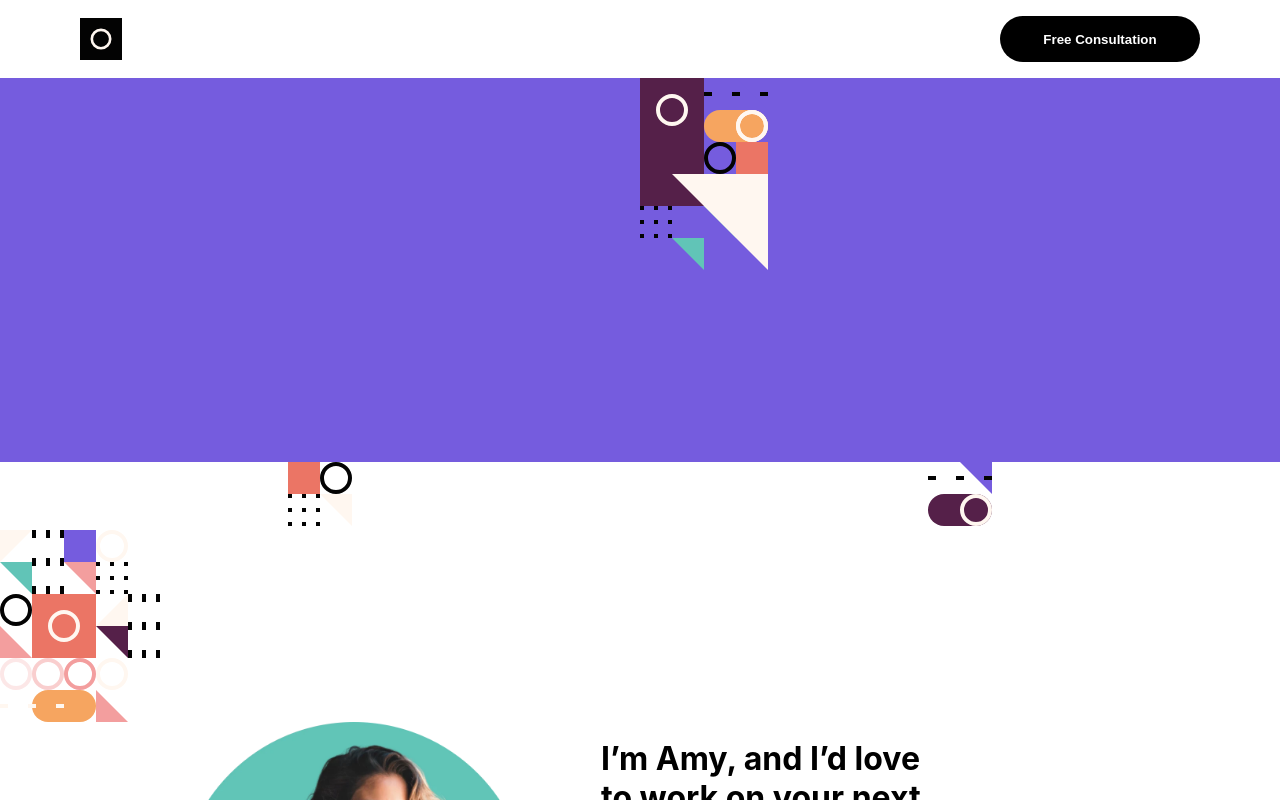
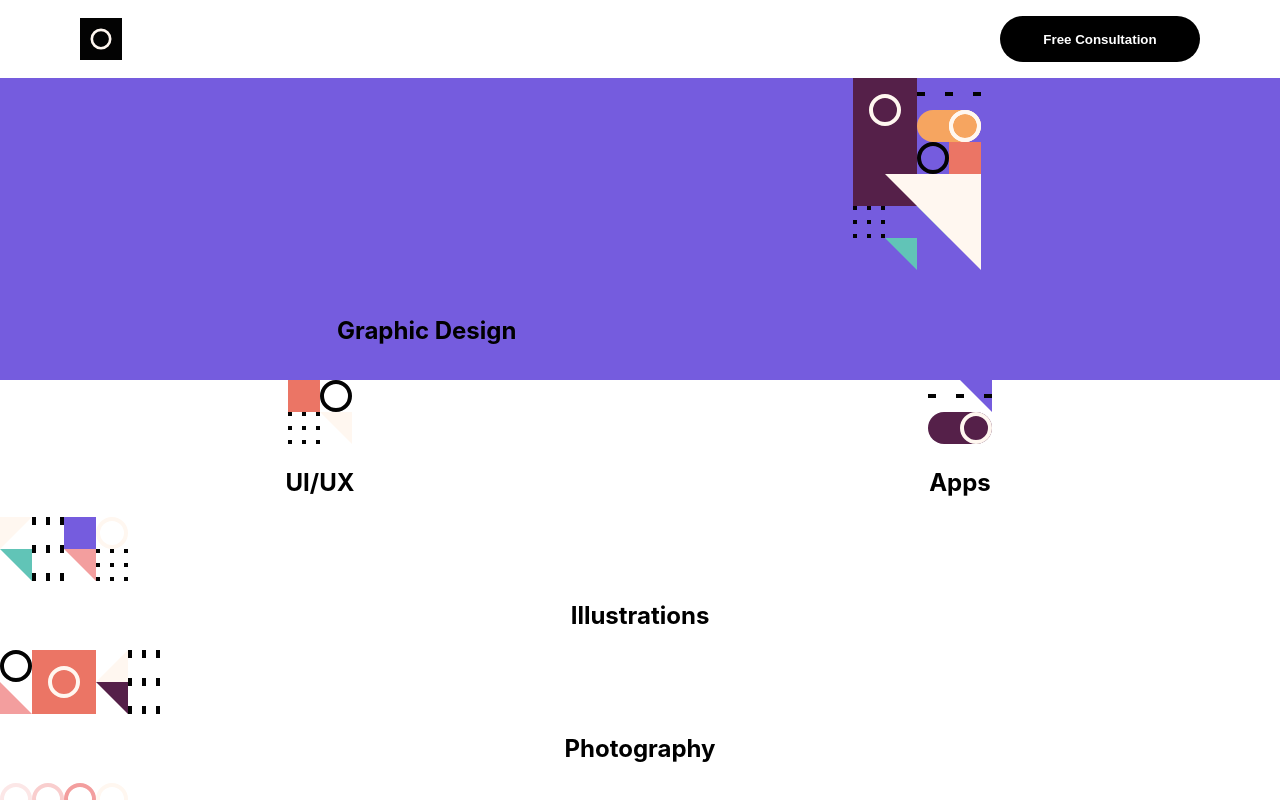
Before and after one commit to jamesbchurch/Single-page-design-portfolio, a React (Create React App) app in the folder design/: page / in a window 1280 px wide. Shown: the top 800 px of the page. Built offline with nearby package versions, Linux system fonts and the light colour scheme.

Commit message:
Added in text for grid
Added in text for the grid.

```diff
--- a/design/src/components/ServicesSlice/ServicesSlice.js
+++ b/design/src/components/ServicesSlice/ServicesSlice.js
@@ -9,21 +9,27 @@ export default function ServicesSlice() {
           src="pattern-graphic-design.svg"
           alt="graphics"
         />
+        <h2 className={styles.graphicsText}>Graphic Design</h2>
       </li>
       <li className={styles.ui}>
         <img src="pattern-ui-ux.svg" alt="ui" />
+        <h2>UI/UX</h2>
       </li>
       <li className={styles.apps}>
         <img src="pattern-apps.svg" alt="apps" />
+        <h2>Apps</h2>
       </li>
       <li className={styles.spanRow}>
         <img src="pattern-illustrations.svg" alt="illustrations" />
+        <h2>Illustrations</h2>
       </li>
       <li className={styles.spanRow}>
         <img src="pattern-photography.svg" alt="photos" />
+        <h2>Photography</h2>
       </li>
       <li className={styles.spanRow}>
         <img src="pattern-motion-graphics.svg" alt="motion" />
+        <h2>Motion Graphics</h2>
       </li>
     </ul>
   );
--- a/design/src/components/ServicesSlice/ServicesSlice.module.css
+++ b/design/src/components/ServicesSlice/ServicesSlice.module.css
@@ -10,13 +10,20 @@
     grid-column: 1/3;
     grid-row: 1/3;
     background-color: #755CDE;
-    grid-template-columns: 1fr 1fr;
-    grid-template-rows: 1fr 1fr;
+    grid-template-columns: 1fr 1fr 1fr;
+    grid-template-rows: 1fr 1fr 1fr;
     display: grid;
 }
 
 .graphicsImg{
-    grid-column: 2/3;
+    grid-column: 3/4;
+    grid-row: 1/3;
+}
+
+.graphicsText{
+    grid-row: 3/4;
+    grid-column: 1/3;
+    padding: 1rem 0;
 }
 
 .ui{
```
